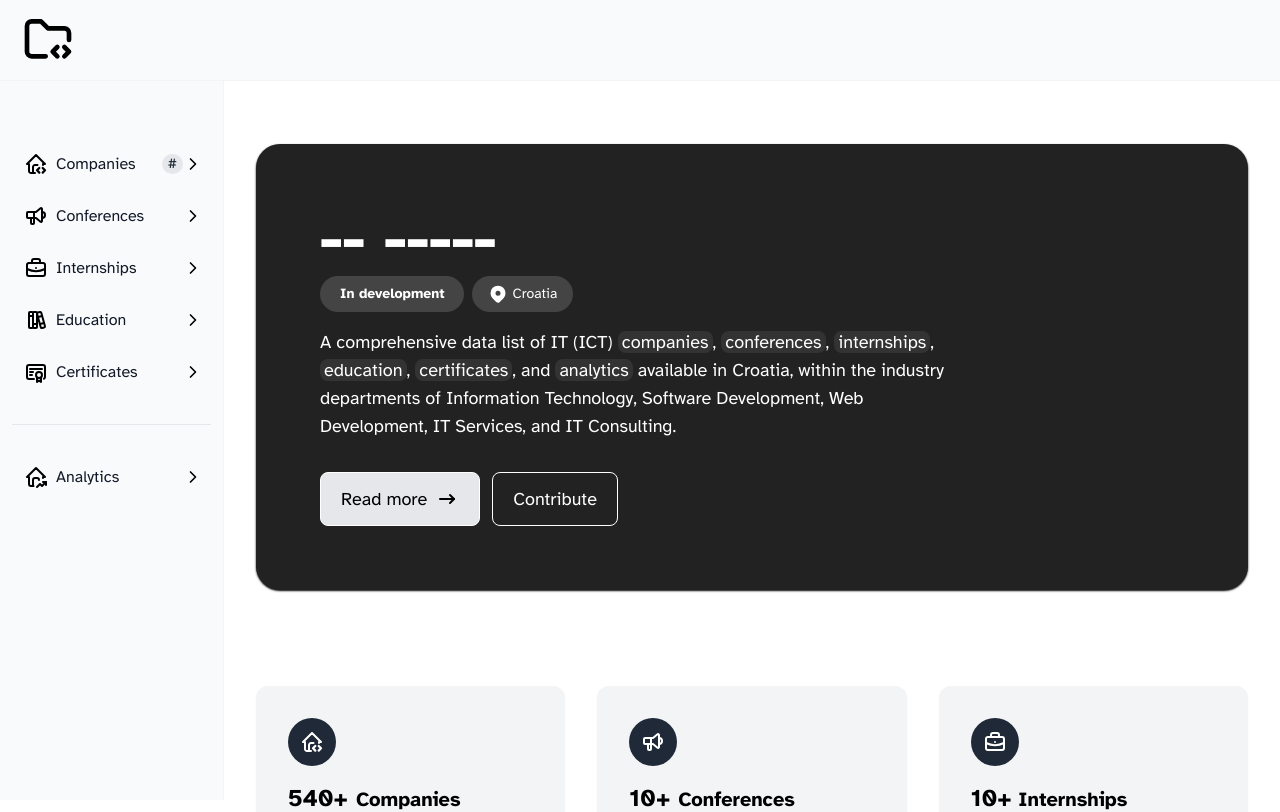
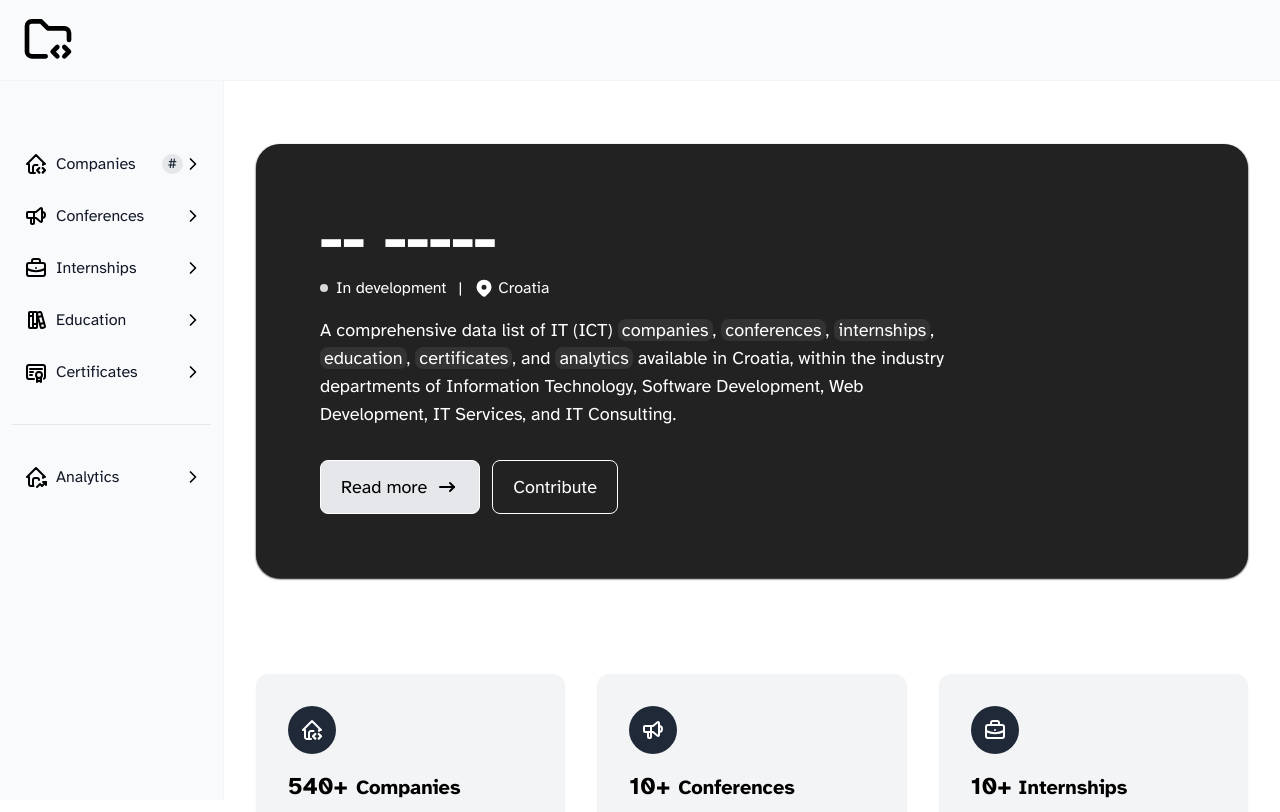
Before and after one commit to stefanicjuraj/datalog, a React (Vite) app: page / in a window 1280 px wide. Shown: the top 812 px of the page. Built offline with nearby package versions, Linux system fonts and the light colour scheme.

Commit message:
style(home): modify header tags

```diff
--- a/src/pages/Home.tsx
+++ b/src/pages/Home.tsx
@@ -21,11 +21,20 @@ function Home() {
                             -- -----
                         </h1>
                         {/* header tags */}
-                        <div className="flex mt-2">
-                            <a className="text-white bg-[#444] font-bold rounded-full text-sm px-5 py-2 text-center inline-flex items-center mr-1 mb-2">
+                        <div className="flex text-white mt-2 mb-4">
+                            <a className="rounded-full text-md text-center inline-flex items-center">
+                                <span className="flex items-center text-normal">
+                                    <span className="animate-pulse flex w-2 h-2 bg-white rounded-full mr-2 flex-shrink-0"></span>
+                                </span>
                                 In development
                             </a>
-                            <a className="text-white bg-[#444] font-medium rounded-full text-sm px-4 py-1.5 text-center inline-flex items-center ml-1 mb-2">
+                            {/* header tags divider */}
+                            <a className="rounded-full text-md text-center inline-flex items-center ml-3 mr-3">
+                                <span className="flex items-center text-normal">
+                                    |
+                                </span>
+                            </a>
+                            <a className="text-white text-md text-center inline-flex items-center">
                                 <img src={pin} className="h-5 w-5 mr-1" />
                                 Croatia
                             </a>
```
